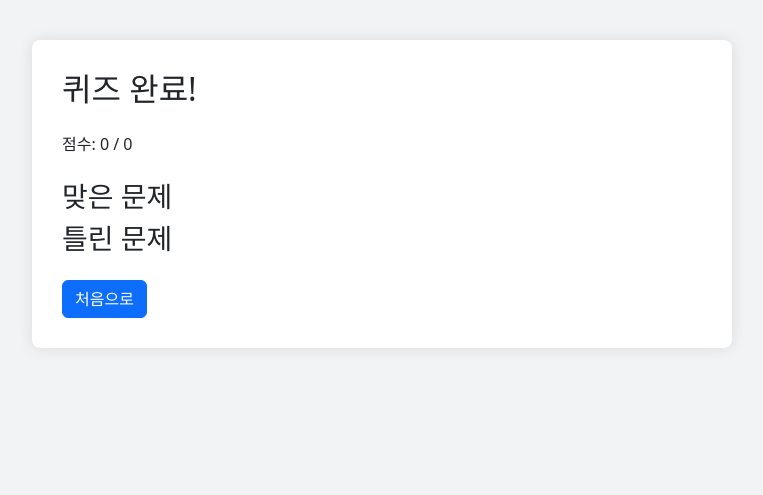
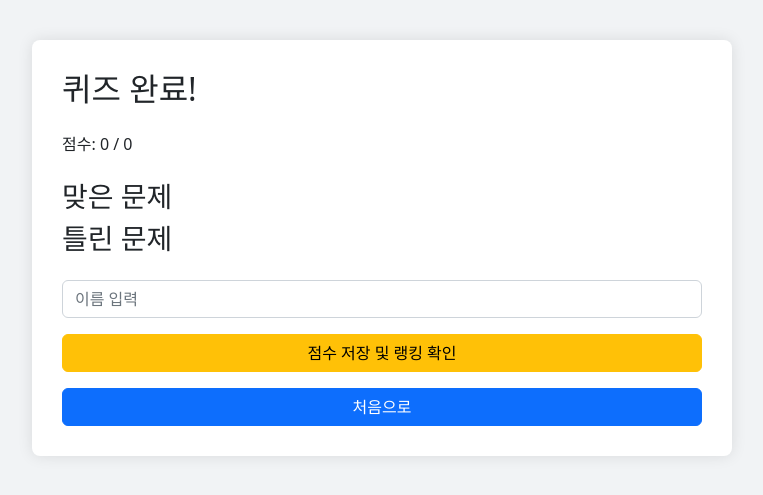
Before and after one commit to hansae0806/a4HBjei, a Flask app: page /result in a window 1280 px wide. Shown: the top 495 px of the page, without its empty margins (258-1021 px from the left). Run offline with Flask 2, Linux system fonts and the light colour scheme; some libraries are stand-ins or nearby versions.

Commit message:
Update result.html

```diff
--- a/templates/result.html
+++ b/templates/result.html
@@ -46,8 +46,16 @@
         <strong>정답:</strong> {{ a.correct_answer }}</p>
       </div>
     {% endfor %}
+
     <div class="mt-4">
-      <a href="/" class="btn btn-primary">처음으로</a>
+      <!-- 점수 저장 및 랭킹 기능: 이름 입력 후 제출 -->
+      <form method="POST" action="/save_score" class="mb-3">
+        <div class="mb-3">
+          <input type="text" name="username" class="form-control" placeholder="이름 입력" required>
+        </div>
+        <button type="submit" class="btn btn-warning w-100">점수 저장 및 랭킹 확인</button>
+      </form>
+      <a href="/" class="btn btn-primary w-100">처음으로</a>
     </div>
   </div>
 </body>
```
